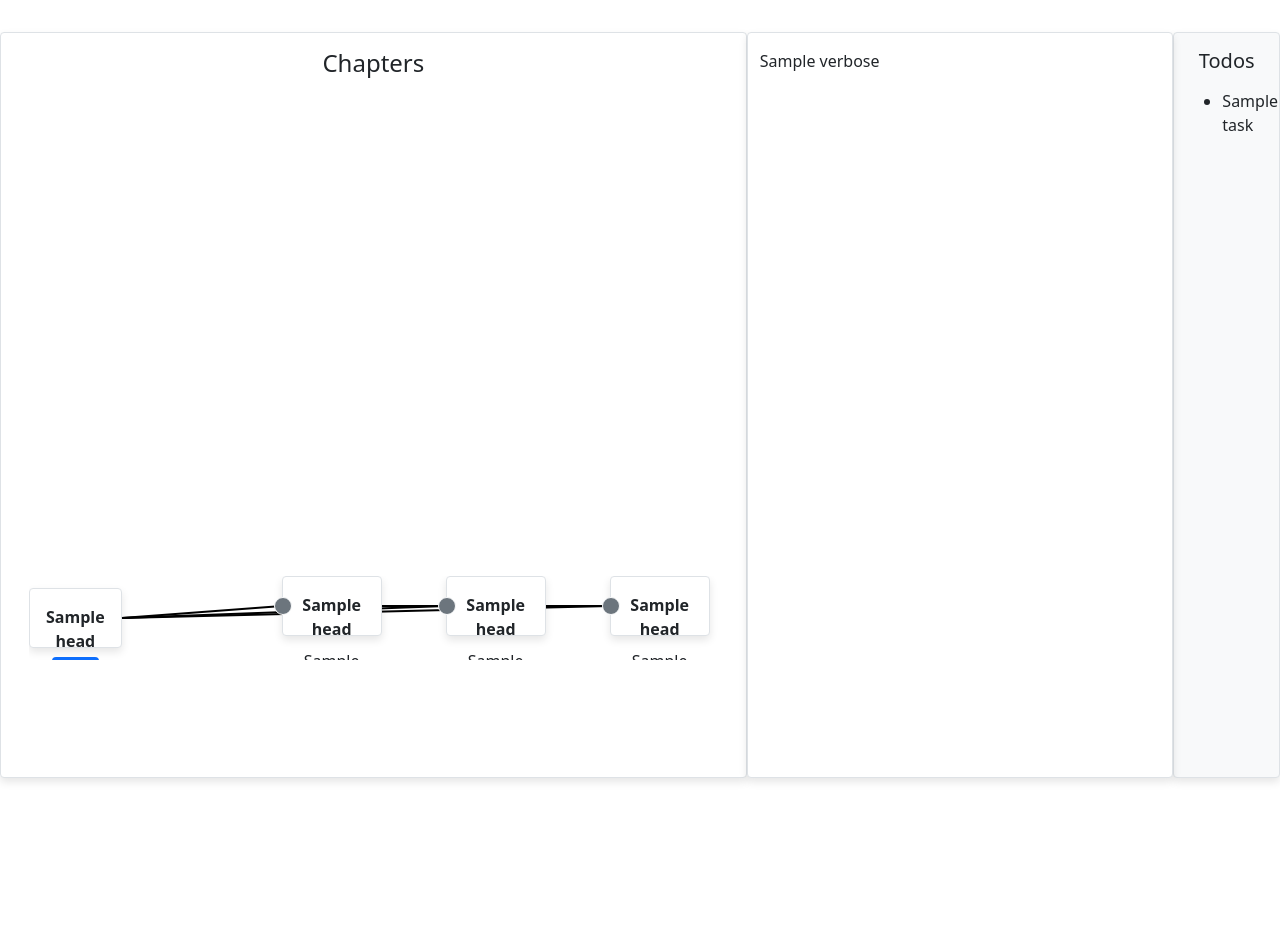
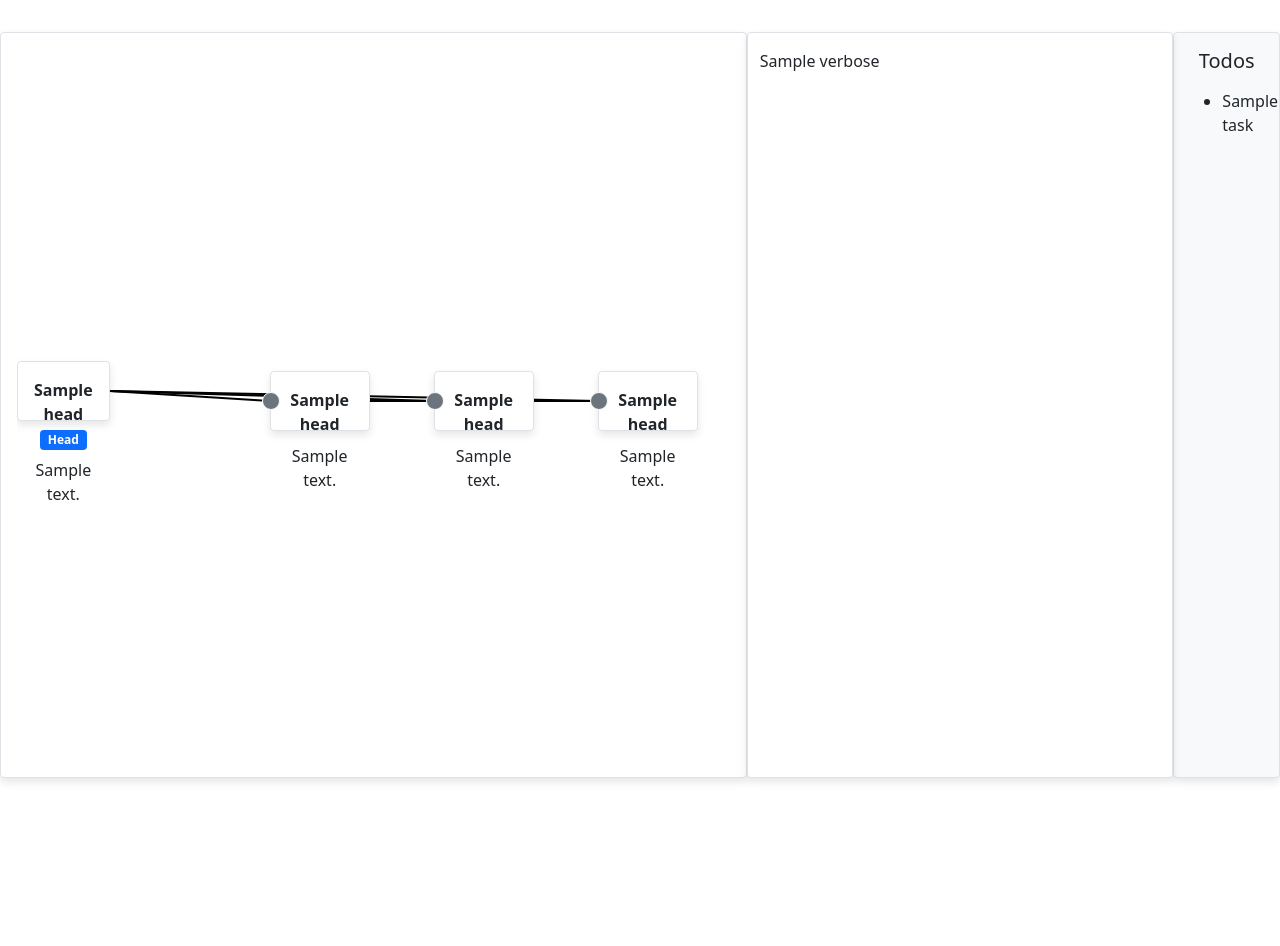
Before and after one commit to Hechmiko/Take-Nodes, a Python web app: template templates/study.html in a window 1280 px wide. Shown: the part 120-1066 px from the top of the page. Run offline with Jinja, Linux system fonts and the light colour scheme; the template is opened without the code that fills it: most values are stand-ins (such as "Sample title", 1, 10 or a date in 2020).

Commit message:
still needs some css...

```diff
--- a/app.py
+++ b/app.py
@@ -78,10 +78,8 @@ def display_study():
 
     test = tree("final")
     test.addDetails("final","somee details","some verbose details about the tree")
-    test.addChildren("final","plumbus","omni","test")
-    test.addChildren("omni","man","woman")
-    test.addChildren("test","many","multiple")
-    test.addChild("plumbus","rick")
+    test.addChildren("final","plumbus","omni","foo")
+    test.addChildren("omni","man")
     test.addChild("plumbus",'morty')
     test.addChild("morty","jessica")
     test.addChild("jessica","friend")
--- a/static/css/styles.css
+++ b/static/css/styles.css
@@ -14,16 +14,13 @@ body {
     padding: 1rem;
     box-shadow: 0 4px 8px rgba(0, 0, 0, 0.1);
     /*overflow-y: auto;*/
-    overflow: hidden !important;
     display: grid;
 }
 
-.container {
-    justify-items: center;
-}
 
 #graph-display {
     align-self: center;
+    overflow: visible;
 }
 
 
@@ -85,7 +82,11 @@ button.btn:hover {
     display: grid;
     width: 100%;
     height: 100%;
-    overflow: hidden !important;
+    overflow: visible !important;
+}
+
+.row {
+    overflow: visible !important;
 }
 
 .tree {
--- a/static/js/tree.js
+++ b/static/js/tree.js
@@ -5,7 +5,7 @@
 function main() {
 
     let tree_head = document.querySelector(".tree-head")
-    tree_head.addEventListener("click", () => showAll(tree_head))
+    tree_head.addEventListener("click", () => showAll(tree_head), console.log("in"))
     let node = document.querySelector(".tree-body")
     connectChildren(tree_head, node)
 }
@@ -34,16 +34,15 @@ function connectDots(dot_a, dot_b) {
 
 }
 function setSize(connection) {
-    let container = document.querySelector("#graph-display")
+    let container = document.querySelector(".graph-display")
 
     a = getPosition(connection.parent)
     b = getPosition(connection.child)
     let line = connection.svg.querySelector("line");
     let svg = connection.svg
     svg.setAttribute("id", "node-link");
-    svg.setAttribute("width", container.offsetWidth); /// use window.innerHeight and width to avoid svg not rendering
-    svg.setAttribute("height", window.innerHeight + 50); /// use container.offsetHeight and width for nice sizing and no overflow
-    svg.setAttribute("viewBox", `0 0 ${container.innerWidth} ${container.innerHeight}`);
+    svg.setAttribute("width", window.innerHeight); /// use window.innerHeight and width to avoid svg not rendering
+    svg.setAttribute("height", window.innerHeight); /// use container.offsetHeight and width for nice sizing and no overflow
     svg.setAttribute("style", "position:absolute; z-index: 10;");
     line.setAttribute("x1", (a.x + a.node.offsetWidth));
     line.setAttribute("y1", (a.y + 22));
--- a/templates/study.html
+++ b/templates/study.html
@@ -3,22 +3,15 @@
 {% block main %}
 <div class="container-fluid">
     <div class="row">
-        <main class="col-md-7 container">
-            <h4>{{ name | default("Chapters")}}</h4>
-            <hr>
-
-            <div id="graph-display" style="overflow: scroll;" class="p-3">
-                <div class="row">
+        <main class="col-md-7 container graph-display px-3 py-0">
             <!-- Markdown content will be displayed here -->
             <!-- Basic tree search  -->
             {% if tree %}
             {% set size = tree.maxDepth(starting_level=1) %}
             <script src="/static/js/tree.js"></script>
-                    <div class="tree-container" style="overflow: hidden;">
             <div id="{{ tree.head }}" class="tree mt-3" style="overflow: scroll;">
                 <div id="{{ tree.head }}" class="tree-node visible-node tree-head"
-                                verbose="{% if tree.verbose %}{{ tree.verbose }}{% endif %}"
-                                details="{{ tree.details}}">
+                    verbose="{% if tree.verbose %}{{ tree.verbose }}{% endif %}" details="{{ tree.details}}">
                     <div class="symbol"">{{tree.head}} <span class=" badge bg-primary">Head</span></div>
                     <div class="details">{{ tree.details }}</div>
                 </div>
@@ -27,8 +20,7 @@
                     {% if node.children %}
                     <div class="branch-head d-flex mx-4 mb-2" id="{{node.head}}">
                         <div class="tree-node visible-node" id="{{node.head}}"
-                                        verbose="{% if node.verbose %}{{ node.verbose }}{% endif %}"
-                                        details="{{ node.details}}">
+                            verbose="{% if node.verbose %}{{ node.verbose }}{% endif %}" details="{{ node.details}}">
                             <div class="symbol">{{ node.head }}
                                 <span
                                     class="position-absolute top-50 start-0 translate-middle p-2 border border-light rounded-circle node-link">
@@ -66,14 +58,10 @@
 
                     </div>
                     <!--Tree end below-->
-                            </div>
-                        </div>
                     {% endif %}
 
 
-                    </div>
 
-                </div>
                     <!-- Add menu items here -->
 
         </main>
```
Lines whose indentation alone changed are shown as unchanged.
